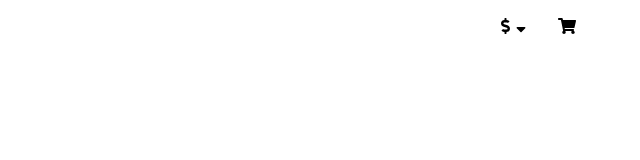
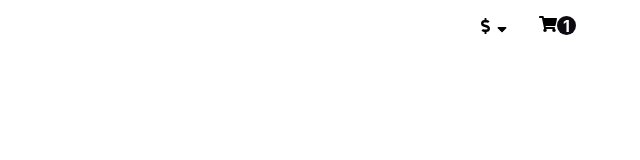
Before and after one commit to Mohamadjandali/scandiweb-junior-react-test, a React (Create React App) app: page / in a window 1280 px wide. Shown: the top 160 px of the page, without its empty margins (640-1280 px from the left). Built offline with nearby package versions, Linux system fonts and the light colour scheme.

Commit message:
adding cart counter

```diff
--- a/src/components/navbar/Navbar.js
+++ b/src/components/navbar/Navbar.js
@@ -5,7 +5,6 @@ import Currencies from '../currencies/Currencies'
 import { FontAwesomeIcon } from '@fortawesome/react-fontawesome'
 import { faShoppingCart,
     faDollarSign,
-    faArrowDown,
     faSortDown
 } from '@fortawesome/free-solid-svg-icons'
 
@@ -31,11 +30,11 @@ export default class Navbar extends Component {
                     <div className='currencies'>
                         <div
                             className='currency-icon'
-                            onClick={this.handleCurrencies}>
+                            onClick={this.handleCurrencies}
+                        >
                             <div className='dollar-sign'>
                                 <FontAwesomeIcon
                                     icon={faDollarSign}
-                                    className='dollar-sign'
                                 ></FontAwesomeIcon>
                             </div>
                             <div className={`arrow-down ${this.state.toggleCurrency ? 'transform' : ''}`}>
@@ -48,6 +47,7 @@ export default class Navbar extends Component {
                     </div>
                     <div className='cart'>
                         <FontAwesomeIcon icon={faShoppingCart}></FontAwesomeIcon>
+                        <div className='items'><span>1</span></div>
                     </div>
                 </div>
             </nav>
--- a/src/components/navbar/navbar.css
+++ b/src/components/navbar/navbar.css
@@ -34,3 +34,17 @@ li {
 .transform {
   transform: rotate(-180deg);
 }
+
+.cart {
+  display: flex;
+}
+
+.cart .items {
+  background-color: #0e0a11;
+  color: white;
+  text-align: center;
+  /* padding: 1rem; */
+  height: 1.2rem;
+  width: 1.2rem;
+  border-radius: 50%;
+}
```
